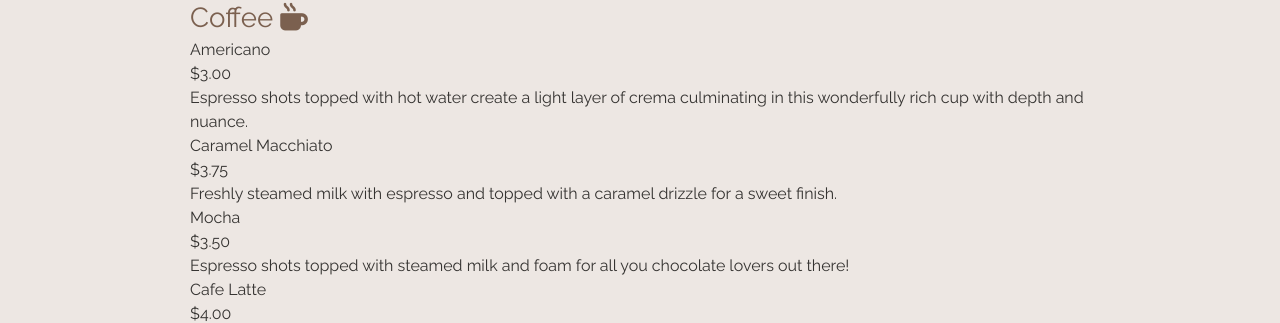
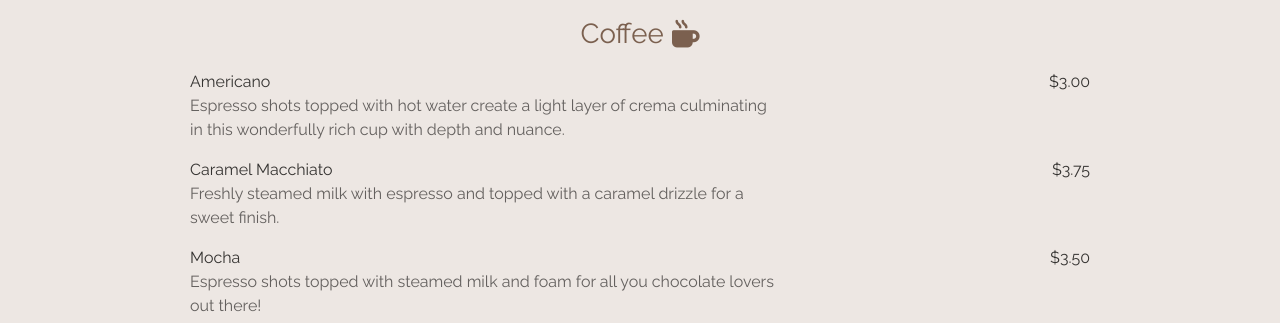
Before and after one commit to whlapinel/lab4, a plain HTML site: page index.html in a window 1280 px wide. Shown: the part 495-818 px from the top of the page. Drawn offline with Linux system fonts and the light colour scheme.

Commit message:
completed part 5

```diff
--- a/css/styles.css
+++ b/css/styles.css
@@ -146,16 +146,36 @@ nav a:active {
     padding-left: 0;
     padding-right: 0;
     margin:auto
+}
 
-}
+
 
 
 
 
 /*Menu section*/
 
+#menu > h3 {
+    display: inherit;
+    justify-content: center;
+    align-items: center;
+    gap: 0.3em;
+}
 
 
+.item {
+    display: grid;
+    grid-template-columns: 4fr 1fr;
+}
+
+.price {
+    text-align: right;
+}
+
+.description {
+    max-width: 60ch;
+    color: var(--black75);
+}
 
 /*About section*/
 
--- a/index.html
+++ b/index.html
@@ -31,7 +31,7 @@
             </section>
         </div>
         <div class="content-wrapper flex-column">
-            <section id="menu">
+            <section id="menu" class="flex-column">
                 <h2>Our Menu</h2>
                 <h3>Coffee <i class="fa-solid fa-mug-hot"></i></h3>
                 <div class="item">
```
